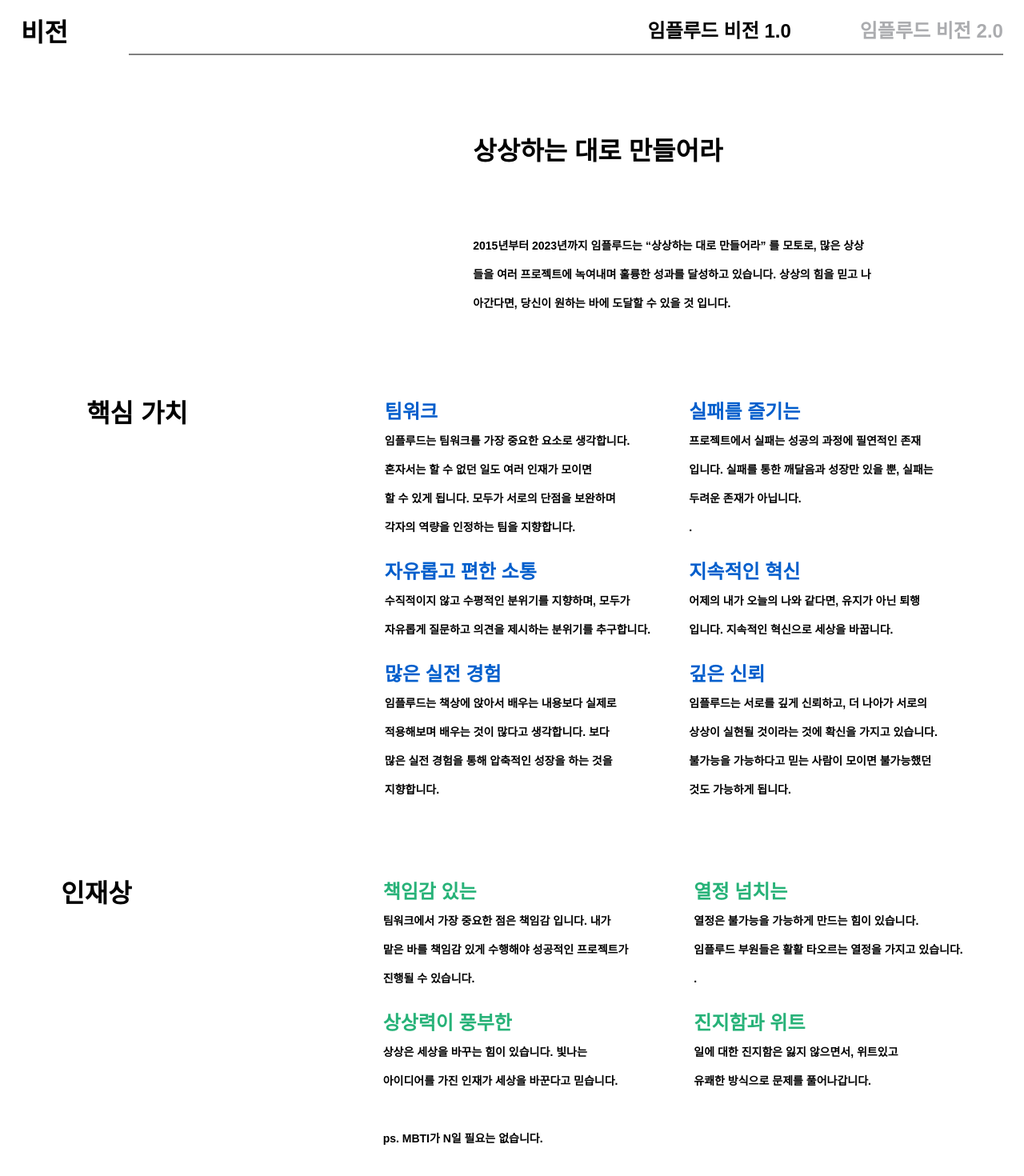
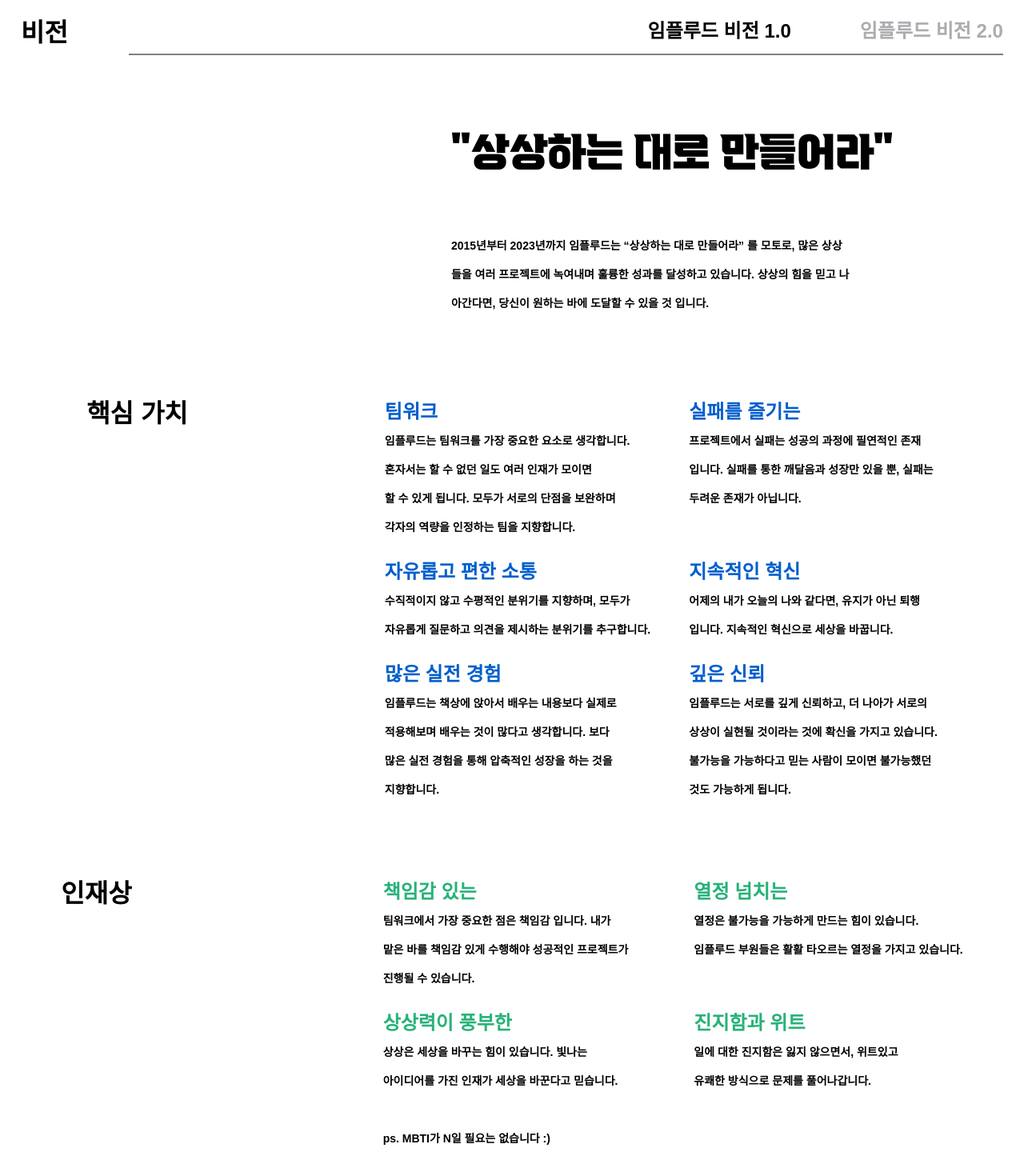
Before and after one commit to implude/implude-main-page, a React (Vite) app: page /vision in a window 1280 px wide. Shown: the part 488-1958 px from the top of the page at 80% size. Built offline with nearby package versions, Linux system fonts and the light colour scheme; a web font is replaced by a local one.

Commit message:
Feat: Vision page
비전 페이지 다끝냄

```diff
--- /dev/null
+++ b/src/pages/Vision/VisionPage.css
@@ -0,0 +1,8 @@
+@font-face {
+  font-family: 'VITRO CORE OTF';
+  src: url(VisionFont/VITRO_CORE_OTF.otf);
+}
+
+.Thinking {
+  font-family: 'VITRO CORE OTF';
+}
--- a/src/pages/Vision/VisionPage.jsx
+++ b/src/pages/Vision/VisionPage.jsx
@@ -1,21 +1,19 @@
 import { useState } from 'react'
 import { Blank, Col, Description, Header1, Row, Title } from '../../components/atomic'
+import './VisionPage.css'
 
 export default function VisionPage() {
   const [RendComponent, setRendComponent] = useState(<OldVision />)
-  let HeadColV1 = '--black'
-  let HeadColV2 = '--gray-400'
+  const [Version, SetVersion] = useState(0)
 
   const Ver1 = () => {
     setRendComponent(<OldVision />)
-    HeadColV1 = '--black'
-    HeadColV2 = '--gray-400'
+    SetVersion(0)
   }
 
   const Ver2 = () => {
     setRendComponent(<NewVision />)
-    HeadColV1 = '--gray-400'
-    HeadColV2 = '--black'
+    SetVersion(1)
   }
 
   return (
@@ -25,10 +23,10 @@
           <Title color="--black">비전</Title>
           <Col gap="0.625rem">
             <Row justify="right" gap="5.375rem">
-              <Header1 color={HeadColV1} $bold onClick={Ver1}>
+              <Header1 color={Version == 0 ? '--black' : '--gray-400'} $bold onClick={Ver1}>
                 임플루드 비전 1.0
               </Header1>
-              <Header1 color={HeadColV2} $bold onClick={Ver2}>
+              <Header1 color={Version == 0 ? '--gray-400' : '--black'} $bold onClick={Ver2}>
                 임플루드 비전 2.0
               </Header1>
             </Row>
@@ -89,7 +87,8 @@
                 입니다. 실패를 통한 깨달음과 성장만 있을 뿐, 실패는
                 <br />
                 두려운 존재가 아닙니다.
-                <br />.
+                <br />
+                <br />
               </Description>
             </div>
             <div>
@@ -146,7 +145,7 @@
               아이디어를 가진 인재가 세상을 바꾼다고 믿습니다.
               <br />
               <br />
-              ps. MBTI가 N일 필요는 없습니다.
+              ps. MBTI가 N일 필요는 없습니다 :&#41;
             </Description>
           </div>
         </Col>
@@ -157,7 +156,8 @@
             </Header1>
             <Description color="--black">
               열정은 불가능을 가능하게 만드는 힘이 있습니다. <br />
-              임플루드 부원들은 활활 타오르는 열정을 가지고 있습니다. <br />.
+              임플루드 부원들은 활활 타오르는 열정을 가지고 있습니다. <br />
+              <br />
             </Description>
           </div>
           <div>
@@ -181,7 +181,9 @@
       <Row justify="center">
         <Blank width="25rem" height="1.25rem" />
         <Col gap="5rem">
-          <Title color="--black">상상하는 대로 만들어라</Title>
+          <Title className="Thinking" color="--black" style={{ fontSize: '3rem' }}>
+            &quot;상상하는 대로 만들어라&quot;
+          </Title>
           <Description color="--black">
             2015년부터 2023년까지 임플루드는 “상상하는 대로 만들어라” 를 모토로, 많은 상상
             <br />
@@ -200,7 +202,11 @@
       <Row justify="center">
         <Blank width="25rem" height="1.25rem" />
         <Col>
-          <div style={{ width: '37.8125rem', height: '16.5rem', backgroundColor: 'blue' }}>AA</div>
+          <img
+            src="src/assets/VisionThumbnail/Vision2.jpg"
+            style={{ width: '37.8125rem', height: '16.5rem' }}
+            alt="dd"
+          />
           <Blank height="5rem" />
           <Description color="--black">
             우리가 사용하는 평범하고도 대단한 많은 것들은 처음엔 누군가의 상상에 의해 만들어졌
```
Also changed, not shown: src/assets/VisionThumbnail/Vision2.jpg (added), src/pages/Vision/VisionFont/VITRO_CORE_OTF.otf (added).
